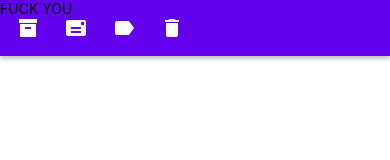
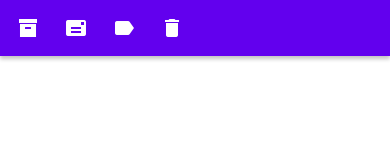
Before and after one commit to gijo57/climbing-app, a React Native app in the folder client/: screen / in a window 390 px wide. Shown: the top 160 px of the page. Built offline with nearby package versions, Linux system fonts and the light colour scheme.

Commit message:
refactor

```diff
--- a/client/src/Main.jsx
+++ b/client/src/Main.jsx
@@ -17,7 +17,6 @@ const Main = () => {
   return (
     <View style={styles.container}>
       <TopNav />
-      <Text>FUCK YOU</Text>
       <BottomNav />
     </View>
   );
```
